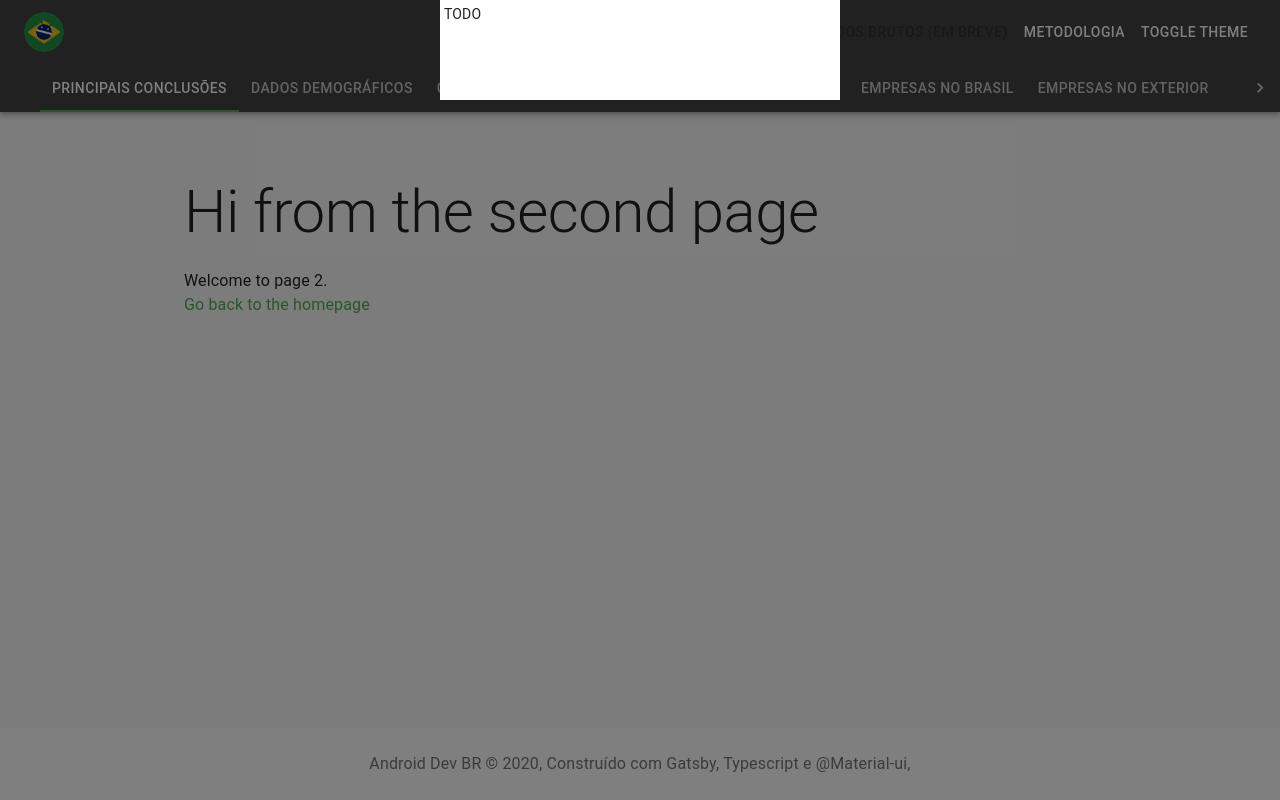
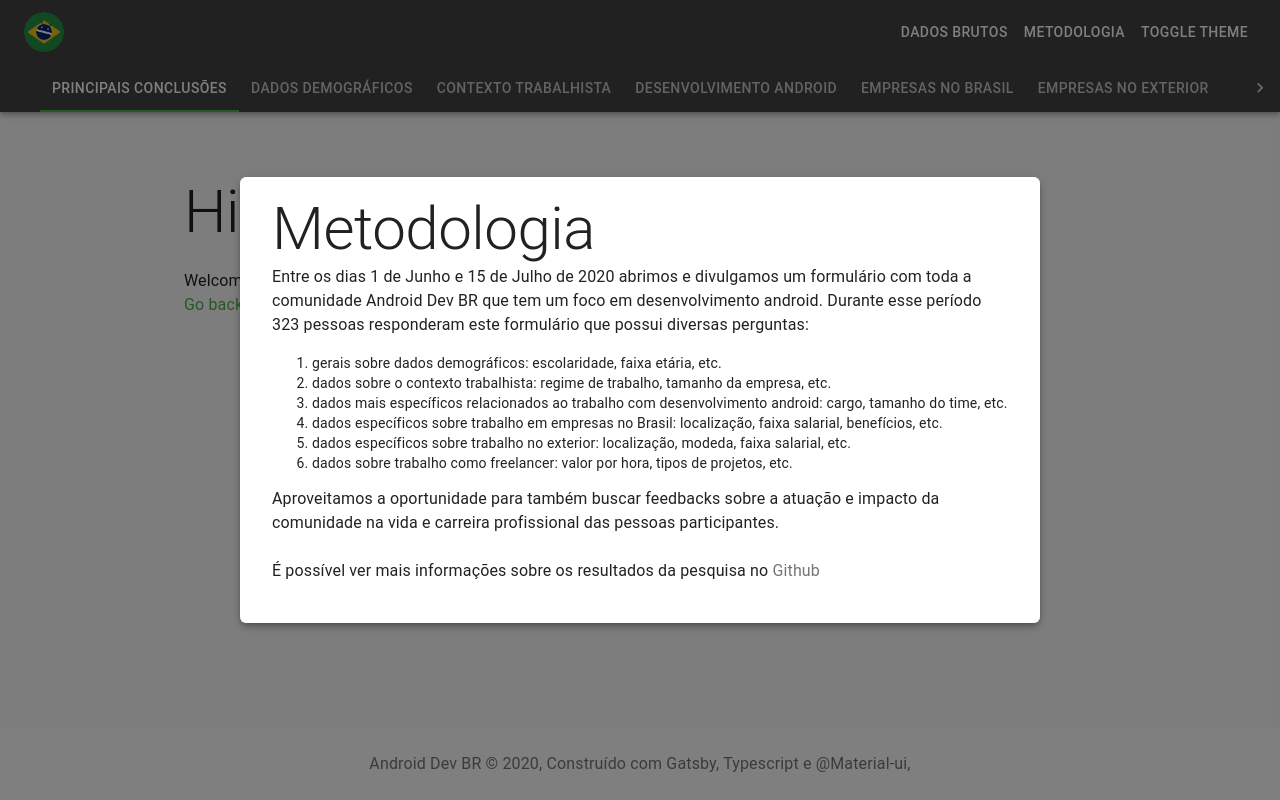
Before and after one commit to androiddevbr/resultados-pesquisa, a Gatsby site: page /page-2 in a window 1280 px wide. Both pictures are taken after a click on the button "METODOLOGIA". Built offline with nearby package versions, Linux system fonts and the light colour scheme; Gatsby itself is replaced by a stand-in of ours.

Commit message:
add metodology and dataset to header buttons

```diff
--- a/src/layout/header.tsx
+++ b/src/layout/header.tsx
@@ -1,7 +1,7 @@
 import { Link as GatsbyLink } from 'gatsby'
 import React, { FC } from 'react'
-import { AppBar, Toolbar, Button, Avatar, ButtonBase, Tabs, Tab, Modal } from '@material-ui/core'
-import { makeStyles, useTheme } from '@material-ui/styles'
+import { AppBar, Toolbar, Button, Avatar, ButtonBase, Tabs, Tab, Modal, Typography } from '@material-ui/core'
+import { createStyles, makeStyles, Theme, useTheme } from '@material-ui/styles'
 import useMediaQuery from '@material-ui/core/useMediaQuery';
 import logo from './../images/logo.png'
 import data from '../../static/data.json';
@@ -13,7 +13,8 @@ const a11yProps = (index: any) => {
   };
 }
 
-const useStyles = makeStyles({
+const useStyles = makeStyles((theme: Theme) =>
+  createStyles({
     toolbar: {
       backgroundColor: '#424242',
       justifyContent: 'space-between',
@@ -27,7 +28,23 @@ const useStyles = makeStyles({
     link: {
       textDecoration: 'none',
     },
+    modal: {
+      display: 'flex',
+      padding: theme.spacing(1),
+      alignItems: 'center',
+      justifyContent: 'center',
+    },
+    paper: {
+      maxWidth: 800,
+      backgroundColor: theme.palette.background.paper,
+      border: 'none',
+      borderRadius: 6,
+      boxShadow: theme.shadows[5],
+      padding: theme.spacing(2, 4, 3),
+      outline: 'none'
+    },
   })
+);
 
 export interface HeaderProps {
   siteTitle?: string
@@ -57,9 +74,10 @@ const Header: FC<HeaderProps> = ({ siteTitle = '', onToggleTheme, onChangeTab })
     onChangeTab(newValue);
   };
 
+  const rootRef = React.useRef<HTMLDivElement>(null);
 
   return (
-    <AppBar component="header" position="static">
+    <AppBar component="header" position="static" ref={rootRef}>
       <Toolbar className={classes.toolbar}>
         <ButtonBase
           to="/"
@@ -69,9 +87,11 @@ const Header: FC<HeaderProps> = ({ siteTitle = '', onToggleTheme, onChangeTab })
           <Avatar alt="Android Dev BR" src={logo} />
         </ButtonBase>
         <div>
-          <Button color="primary" disabled >
-            Dados brutos (em breve)
+          <ButtonBase component={GatsbyLink} to="https://github.com/androiddevbr/resultados-pesquisa/data"  >
+            <Button color="inherit">
+              Dados brutos
             </Button>
+          </ButtonBase>
           <Button color="inherit" onClick={handleOpen}>
             Metodologia
         </Button>
@@ -88,9 +108,32 @@ const Header: FC<HeaderProps> = ({ siteTitle = '', onToggleTheme, onChangeTab })
       <Modal
         open={open}
         onClose={handleClose}
+        className={classes.modal}
         aria-labelledby="simple-modal-title"
         aria-describedby="simple-modal-description">
-        <div style={{ width: 400, height: 100, margin: 'auto', backgroundColor: `#fff`, padding: 4 }}>TODO</div>
+        <div className={classes.paper}>
+          <Typography variant="h2" component="h2" >Metodologia</Typography>
+          <div>
+            <Typography paragraph>
+              Entre os dias 1 de Junho e 15 de Julho de 2020 abrimos e divulgamos um formulário com toda a comunidade Android Dev BR que tem um foco em desenvolvimento android. Durante esse período 323 pessoas responderam este formulário que possui diversas perguntas:
+          </Typography>
+
+            <ol>
+              <li>gerais sobre dados demográficos: escolaridade, faixa etária, etc.</li>
+              <li>dados sobre o contexto trabalhista: regime de trabalho, tamanho da empresa, etc.</li>
+              <li>dados mais específicos relacionados ao trabalho com desenvolvimento android: cargo, tamanho do time, etc.</li>
+              <li>dados específicos sobre trabalho em empresas no Brasil: localização, faixa salarial, benefícios, etc.</li>
+              <li>dados específicos sobre trabalho no exterior: localização, modeda, faixa salarial, etc.</li>
+              <li>dados sobre trabalho como freelancer: valor por hora, tipos de projetos, etc.</li>
+            </ol>
+
+            <Typography paragraph>
+              Aproveitamos a oportunidade para também buscar feedbacks sobre a atuação e impacto da comunidade na vida e carreira profissional das pessoas participantes.
+            <br /><br />
+            É possível ver mais informações sobre os resultados da pesquisa no <a className={classes.link} style={{ color: theme.palette.text.secondary }} target="_blank" href="https://github.com/androiddevbr/resultados-pesquisa/data">Github</a>
+            </Typography>
+          </div>
+        </div>
       </Modal>
     </AppBar>
   )
```
Lines whose indentation alone changed are shown as unchanged.
